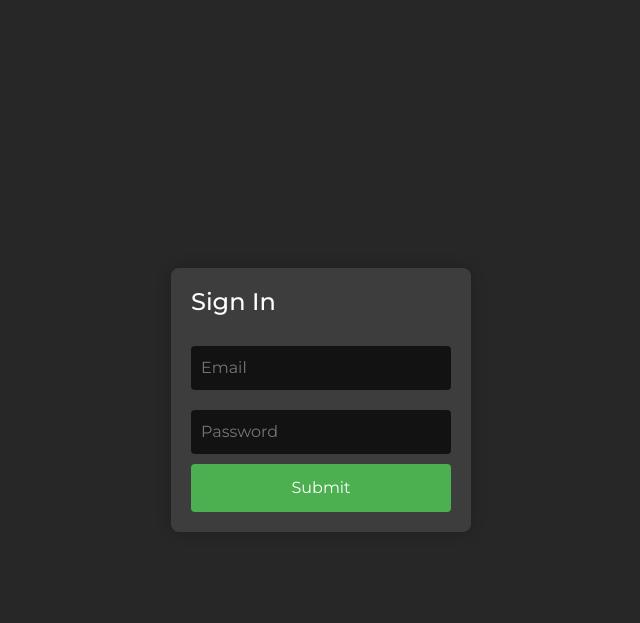
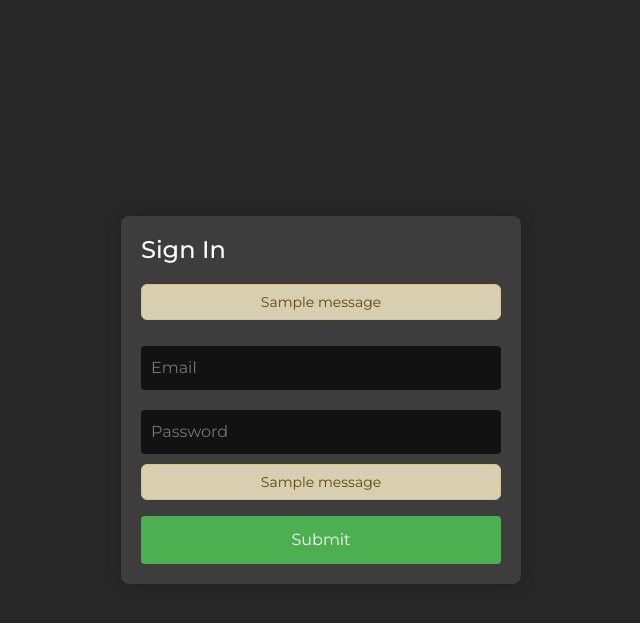
Before and after one commit to ArtemHaidei/tinytales, a Python web app: template app/templates/auth/sign_in.html in a window 1280 px wide. Shown: the top 623 px of the page, without its empty margins (319-959 px from the left). Run offline with Jinja, Linux system fonts and the light colour scheme; the template is opened without the code that fills it: most values are stand-ins (such as "Sample title", 1, 10 or a date in 2020); one stand-in notice (Sample message) is shown; form fields are guessed from the names that the template uses.

Commit message:
set up sign in and sign up view func

```diff
--- a/app/blueprints/auth/forms.py
+++ b/app/blueprints/auth/forms.py
@@ -6,11 +6,11 @@ from app.constants import UserType
 
 class SignUpForm(FlaskForm):
     first_name = StringField('First Name', validators=[DataRequired()])
-    last_name = StringField('Last Name')
+    last_name = StringField('Last Name', validators=[DataRequired()])
     email = EmailField('Email', validators=[DataRequired(), Email()])
     user_type = SelectField('Register as', choices=[UserType.READER.value, UserType.AUTHOR.value], default=UserType.READER)
     password = PasswordField('Password', validators=[DataRequired(), Length(min=6, max=50)])
-    confirm_password = PasswordField('Confirm Password', validators=[DataRequired(), EqualTo('password', message='Passwords must match')])
+    confirm_password = PasswordField('Confirm Password', validators=[DataRequired(), EqualTo('password', message='Passwords must match.')])
     submit = SubmitField('Sign Up')
 
 
--- a/app/static/css/auth/sign.css
+++ b/app/static/css/auth/sign.css
@@ -23,7 +23,7 @@ body {
     background-color: rgba(255, 255, 255, 0.1);
     border-radius: 8px;
     padding: 20px;
-    width: 300px;
+    width: 400px;
     box-shadow: 0 0 15px rgba(0, 0, 0, 0.2);
 }
 
@@ -55,3 +55,12 @@ body {
 .submit-button:hover {
     background-color: #45a049;
 }
+
+.alert-warning {
+    font-size: 14px;
+    height: 36px;
+    display: flex;
+    justify-content: center;
+    align-items: center;
+    opacity: 0.8;
+}
--- a/app/templates/auth/sign_in.html
+++ b/app/templates/auth/sign_in.html
@@ -11,8 +11,27 @@
         <form class="sign-up-form" method="post">
             <h1>Sign In</h1>
             {{ form.hidden_tag() }}
+
+            {% if get_flashed_messages(category_filter=["email_error"]) %}
+                {% for message in get_flashed_messages(category_filter=["email_error"]) %}
+                    <div class="alert alert-warning" role="alert">
+                        {{ message }}
+                    </div>
+                {% endfor %}
+            {% endif %}
+
             {{ form.email(placeholder="Email", class="input-field") }}
+
             {{ form.password(placeholder="Password", class="input-field") }}
+
+            {% if get_flashed_messages(category_filter=["password_error"]) %}
+                {% for message in get_flashed_messages(category_filter=["password_error"]) %}
+                    <div class="alert alert-warning" role="alert">
+                        {{ message }}
+                    </div>
+                {% endfor %}
+            {% endif %}
+
             <button type="submit" class="submit-button">Submit</button>
         </form>
     </div>
```
Also changed, not shown: app/blueprints/auth/views.py (+31 -12 lines), app/blueprints/users/models.py (+13 -1 lines).
